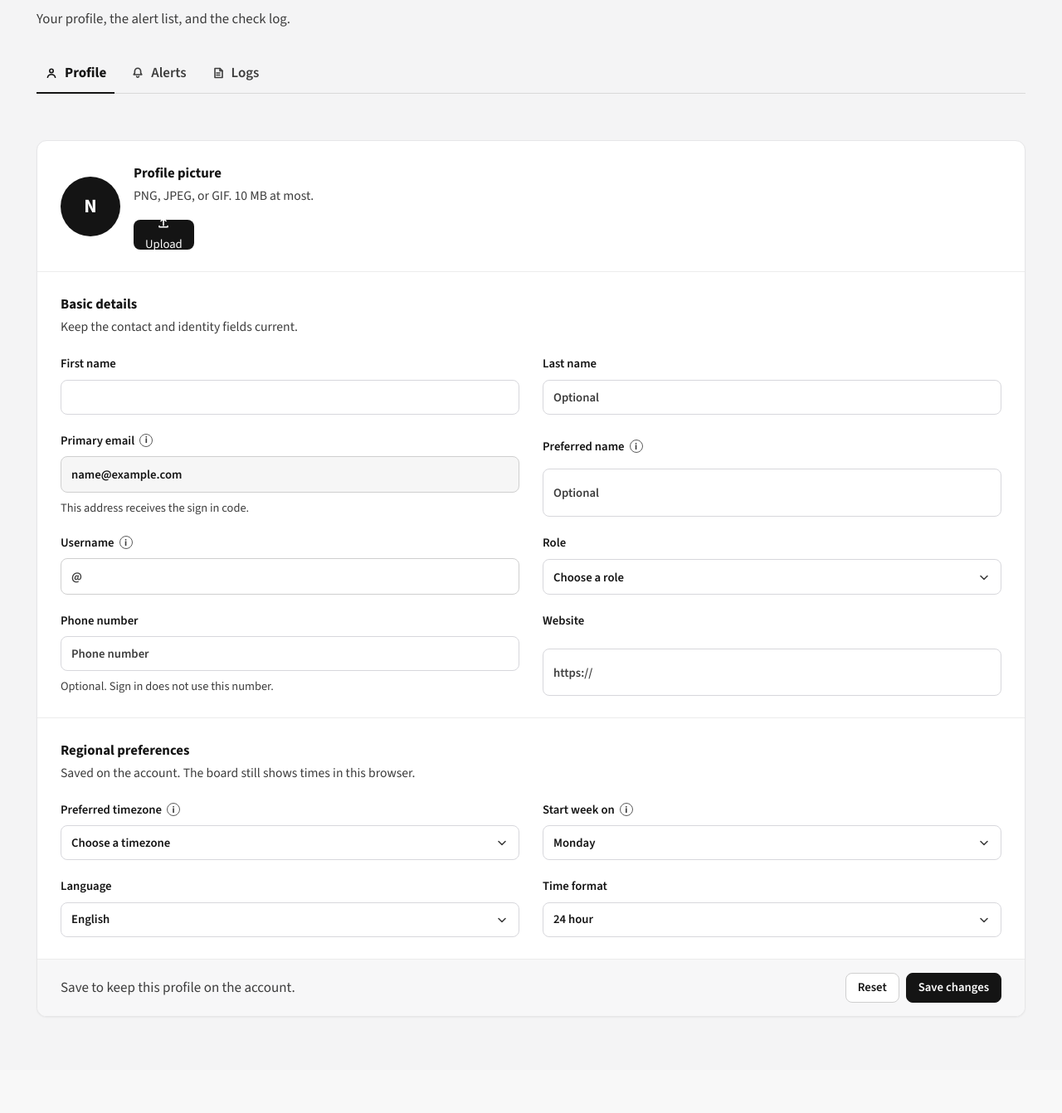
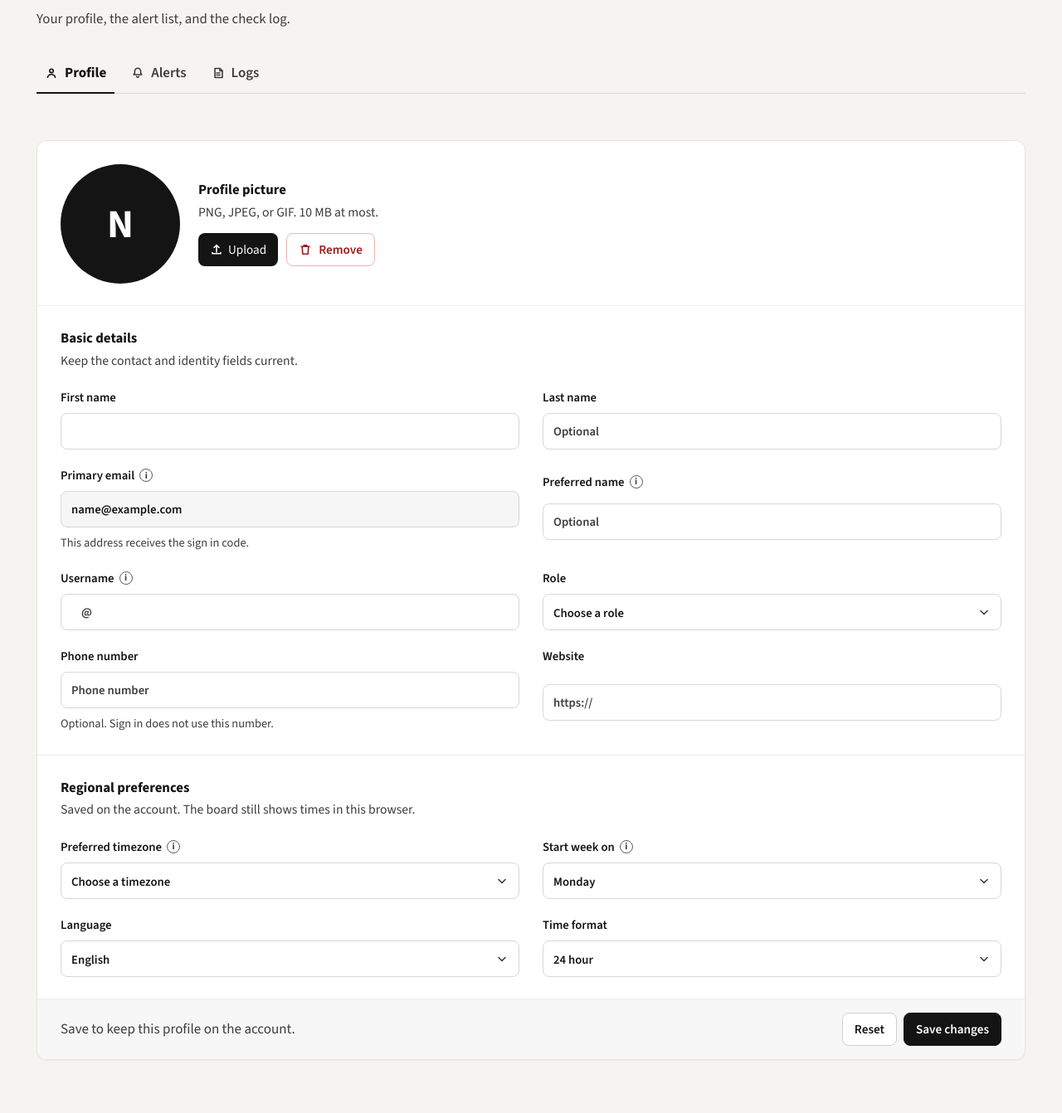
Before and after one commit to pagetree/atalaya-monitor, a PHP site: page /app/settings.php in a window 1280 px wide. Shown: the part 198-1540 px from the top of the page at 83% size. Before the commit the page ends 1425 px from the top, so only its background shows below. Run offline with PHP 8.4, Linux system fonts and the light colour scheme; the visitor is signed in with stand-in values (Sample User, id 1); data that the repository does not hold is empty; some libraries are stand-ins or nearby versions.

Commit message:
Refactor settings and profile UI with CSS updates for consistency
- Removed unused body class from settings page for cleaner markup.
- Updated background color in multiple CSS files for a unified look.
- Enhanced portrait dimensions and spacing in profile view for improved layout.
- Simplified button structure in profile actions for better accessibility.

```diff
--- a/app/assets/css/base.css
+++ b/app/assets/css/base.css
@@ -13,7 +13,7 @@ html {
 
 body {
   margin: 0;
-  background: #fff;
+  background: #f6f4f0;
   color: #141414;
   font-family: "Source Sans 3", "Segoe UI", sans-serif;
   font-size: 1.0625rem;
--- a/app/assets/css/sheet.css
+++ b/app/assets/css/sheet.css
@@ -1,9 +1,5 @@
 /* One sheet for account pages. The shadow marks that single surface.
    Black is the commit action. Red is only the picture delete. Green is only Verified. */
-
-body.account {
-  background: #f4f4f5;
-}
 
 .sheet-card {
   width: 100%;
@@ -47,19 +43,19 @@ form .sheet-block {
 .portrait {
   display: flex;
   align-items: center;
-  gap: 16px;
+  gap: 22px;
 }
 
 .portrait-face {
-  width: 72px;
-  height: 72px;
+  width: 144px;
+  height: 144px;
   border-radius: 50%;
   background: #141414;
   color: #fff;
   display: grid;
   place-items: center;
   font-weight: 700;
-  font-size: 1.45rem;
+  font-size: 3rem;
   overflow: hidden;
   flex: none;
 }
@@ -74,8 +70,12 @@ form .sheet-block {
 .portrait-actions {
   display: flex;
   align-items: center;
-  gap: 8px;
-  margin-top: 12px;
+  gap: 10px;
+  margin-top: 14px;
+}
+
+.portrait-actions form {
+  margin: 0;
 }
 
 .field-grid {
@@ -93,16 +93,21 @@ form .sheet-block {
   font-size: 0.92rem;
 }
 
-.sheet-card input,
-.sheet-card select {
+.sheet-card input:not([type="file"]),
+.sheet-card select,
+.email-row,
+.with-prefix {
   width: 100%;
   min-width: 0;
   max-width: 100%;
-  min-height: 42px;
+  height: 44px;
+  min-height: 44px;
+  max-height: 44px;
   border: 1px solid #d7d7dc;
   border-radius: 8px;
   background: #fff;
   padding: 0 12px;
+  line-height: 44px;
 }
 
 .sheet-card select {
@@ -143,26 +148,27 @@ form .sheet-block {
   display: flex;
   align-items: center;
   gap: 8px;
-  min-height: 44px;
-  border: 1px solid #cfcfcf;
-  border-radius: 8px;
-  background: #fff;
   padding-right: 8px;
+  line-height: normal;
 }
 
 .email-row {
   background: #f6f6f6;
 }
 
-.email-row input,
-.with-prefix input {
+.sheet-card .email-row input,
+.sheet-card .with-prefix input {
   flex: 1 1 auto;
   width: auto;
   min-width: 0;
+  height: 42px;
+  min-height: 0;
+  max-height: 42px;
   border: 0;
   background: transparent;
-  min-height: 40px;
   border-radius: 8px;
+  padding: 0;
+  line-height: 42px;
   box-shadow: none;
 }
 
@@ -212,11 +218,18 @@ form .sheet-block {
 .sheet-card .btn-ink,
 .sheet-card .btn-quiet,
 .sheet-card .btn-danger {
-  min-height: 36px;
-  height: 36px;
+  display: inline-flex;
+  flex-direction: row;
+  align-items: center;
+  justify-content: center;
+  gap: 8px;
+  width: auto;
+  min-height: 40px;
+  height: 40px;
   border-radius: 8px;
   padding: 0 14px;
-  font-size: 0.92rem;
+  font-size: 0.95rem;
+  line-height: 1;
 }
 
 .sheet-card .btn-ink,
@@ -247,12 +260,9 @@ form .sheet-block {
 }
 
 .sheet-card .btn-danger {
-  width: 36px;
-  min-height: 36px;
-  padding: 0;
-  background: transparent;
-  border-color: transparent;
-  color: #c81e1e;
+  background: #fff;
+  border-color: #e7b4b4;
+  color: #9b1b1b;
 }
 
 .sheet-card .btn-danger:hover,
@@ -269,14 +279,16 @@ form .sheet-block {
 
 .file-btn input {
   position: absolute;
-  inset: 0;
-  width: 100%;
-  height: 100%;
+  width: 1px;
+  height: 1px;
   min-height: 0;
+  max-height: none;
   padding: 0;
+  margin: -1px;
+  overflow: hidden;
+  clip: rect(0, 0, 0, 0);
   border: 0;
-  opacity: 0;
-  cursor: pointer;
+  white-space: nowrap;
 }
 
 .file-btn:focus-within {
--- a/app/includes/head.php
+++ b/app/includes/head.php
@@ -8,4 +8,4 @@
   <link rel="stylesheet" href="https://fonts.googleapis.com/css2?family=Source+Sans+3:wght@400;600;700;800&display=swap">
   <link rel="stylesheet" href="assets/css/atalaya.css">
 </head>
-<body<?= !empty($bodyClass) ? ' class="' . htmlspecialchars((string) $bodyClass, ENT_QUOTES, 'UTF-8') . '"' : '' ?>>
+<body>
--- a/app/includes/view-profile.php
+++ b/app/includes/view-profile.php
@@ -65,14 +65,13 @@ $verified = !empty($appProfile['email_verified_at']);
             </label>
             <noscript><button class="btn-ink" type="submit">Upload picture</button></noscript>
           </form>
-          <?php if ($avatar !== null): ?>
-            <form method="post" action="actions/avatar.php">
-              <input type="hidden" name="remove" value="1">
-              <button class="btn-danger" type="submit" aria-label="Remove profile picture">
-                <svg class="ico" viewBox="0 0 16 16" aria-hidden="true"><path d="M3 4.2h10M6.2 4.2V2.8h3.6v1.4M4.2 4.2l.6 9h6.4l.6-9"/></svg>
-              </button>
-            </form>
-          <?php endif; ?>
+          <form method="post" action="actions/avatar.php">
+            <input type="hidden" name="remove" value="1">
+            <button class="btn-danger" type="submit">
+              <svg class="ico" viewBox="0 0 16 16" aria-hidden="true"><path d="M3 4.2h10M6.2 4.2V2.8h3.6v1.4M4.2 4.2l.6 9h6.4l.6-9"/></svg>
+              Remove
+            </button>
+          </form>
         </div>
       </div>
     </div>
--- a/app/settings.php
+++ b/app/settings.php
@@ -45,7 +45,6 @@ foreach ($tabs as $key => $label) {
 $headTitle = 'Settings';
 $headLede = 'Your profile, the alert list, and the check log.';
 $pageTitle = 'Settings · atalaya';
-$bodyClass = 'account';
 
 require __DIR__ . '/includes/head.php';
 ?>
--- a/assets/css/site.css
+++ b/assets/css/site.css
@@ -24,7 +24,7 @@ html {
 
 body {
   margin: 0;
-  background: #fff;
+  background: #f6f4f0;
   color: #141414;
   font-family: "Source Sans 3", "Segoe UI", sans-serif;
   font-size: 1.0625rem;
--- a/auth/assets/css/auth.css
+++ b/auth/assets/css/auth.css
@@ -11,10 +11,7 @@ html {
 body {
   margin: 0;
   min-height: 100vh;
-  background:
-    radial-gradient(1200px 500px at 10% -10%, #fff4ec 0%, transparent 55%),
-    radial-gradient(900px 420px at 100% 0%, #eef3ff 0%, transparent 50%),
-    #fff;
+  background: #f6f4f0;
   color: #141414;
   font-family: "Source Sans 3", "Segoe UI", sans-serif;
   font-size: 1.0625rem;
```
